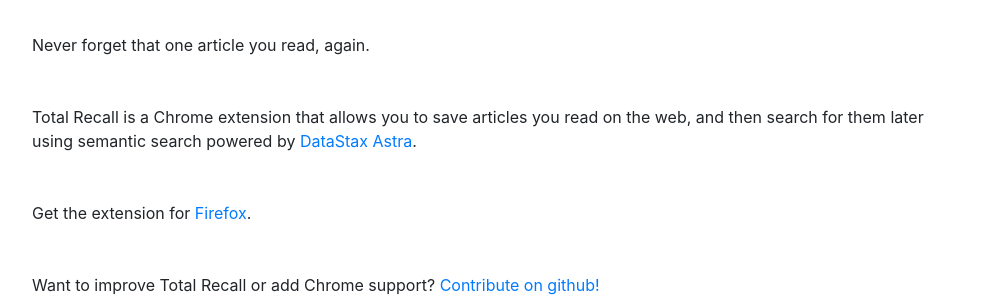
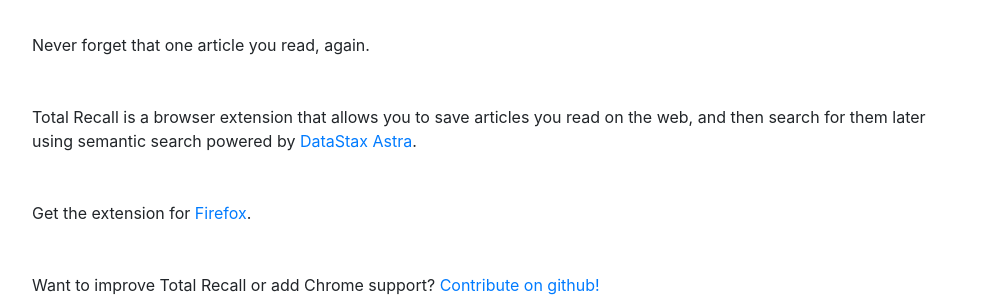
Before and after one commit to MaximumRecall/trserver, a Flask app: page / in a window 1280 px wide. Shown: the part 475-775 px from the top of the page, without its empty margins (148-1131 px from the left). Run offline with Flask 3, Linux system fonts and the light colour scheme; some libraries are stand-ins or nearby versions.

Commit message:
chrome isn't actually supported yet

```diff
--- a/flaskr/templates/index.html
+++ b/flaskr/templates/index.html
@@ -13,7 +13,7 @@
                     Never forget that one article you read, again.
                 </p>
                 <p class="mt-5">
-                    Total Recall is a Chrome extension that allows you to save articles you read on the web, and then search for them later
+                    Total Recall is a browser extension that allows you to save articles you read on the web, and then search for them later
                     using semantic search powered by <a href="https://astra.datastax.com/">DataStax Astra</a>.
                 </p>
                 <p class="mt-5">
```
